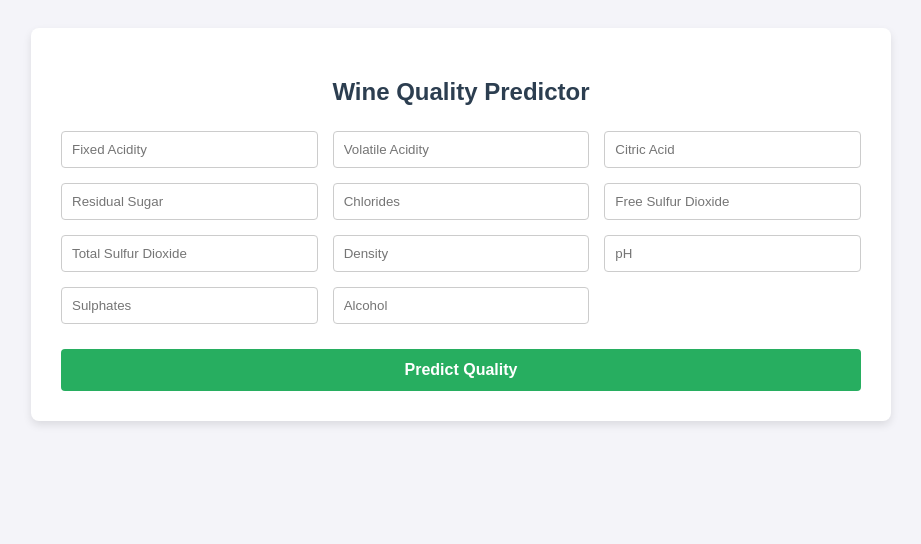
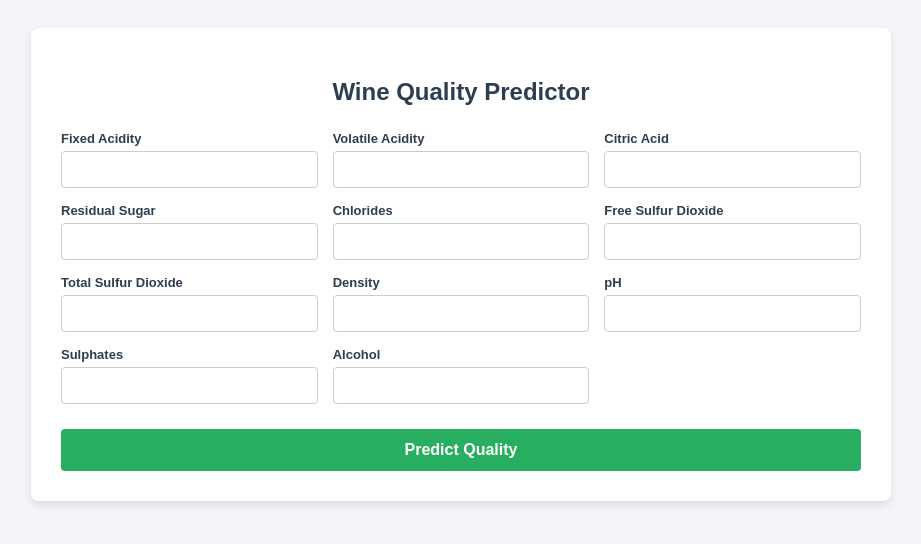
Before and after one commit to Crist96351318/Wine-Quality-Predictor, a Flask app: page / in a window 1280 px wide. Shown: the top 544 px of the page, without its empty margins (179-1100 px from the left). Run offline with Flask 3, Linux system fonts and the light colour scheme; parts of the project's set-up code (start-up, migrations or seed data) failed here and were passed over.

Commit message:
fixing the ui

```diff
--- a/templates/index.html
+++ b/templates/index.html
@@ -28,6 +28,25 @@
             display: grid;
             grid-template-columns: repeat(3, 1fr);
             gap: 15px;
+        }
+
+        .input-group {
+            display: flex;
+            flex-direction: column;
+        }
+
+        .input-group label {
+            font-weight: bold;
+            color: #2c3e50;
+            margin-bottom: 5px;
+            font-size: 13px;
+        }
+
+        .input-group .property-description {
+            font-size: 11px;
+            color: #7f8c8d;
+            margin-bottom: 5px;
+            line-height: 1.3;
         }
 
         input {
@@ -71,17 +90,60 @@
 
         <!-- Added the .form-grid class to your form -->
         <form action="/predict" method="post" class="form-grid">
-            <input type="number" name="fixed_acidity" placeholder="Fixed Acidity" min="0" max="20" step="any" required>
-            <input type="number" name="volatile_acidity" placeholder="Volatile Acidity" min="0" max="20" step="any" required>
-            <input type="number" name="citric_acid" placeholder="Citric Acid" min="0" max="20" step="any" required>
-            <input type="number" name="residual_sugar" placeholder="Residual Sugar" min="0" max="20" step="any" required>
-            <input type="number" name="chlorides" placeholder="Chlorides" min="0" max="20" step="any" required>
-            <input type="number" name="free_sulfur" placeholder="Free Sulfur Dioxide" min="0" max="20" step="any" required>
-            <input type="number" name="total_sulfur" placeholder="Total Sulfur Dioxide" min="0" max="20" step="any" required>
-            <input type="number" name="density" placeholder="Density" min="0" max="20" step="any" required>
-            <input type="number" name="ph" placeholder="pH" min="0" max="20" step="any" required>
-            <input type="number" name="sulphates" placeholder="Sulphates" min="0" max="20" step="any" required>
-            <input type="number" name="alcohol" placeholder="Alcohol" min="0" max="20" step="any" required>
+            <div class="input-group">
+                <label>Fixed Acidity</label>
+                <input type="number" name="fixed_acidity" min="0" max="20" step="any" required>
+            </div>
+
+            <div class="input-group">
+                <label>Volatile Acidity</label>
+                <input type="number" name="volatile_acidity" min="0" max="20" step="any" required>
+            </div>
+
+            <div class="input-group">
+                <label>Citric Acid</label>
+                <input type="number" name="citric_acid" min="0" max="20" step="any" required>
+            </div>
+
+            <div class="input-group">
+                <label>Residual Sugar</label>
+                <input type="number" name="residual_sugar" min="0" max="20" step="any" required>
+            </div>
+
+            <div class="input-group">
+                <label>Chlorides</label>
+                <input type="number" name="chlorides" min="0" max="20" step="any" required>
+            </div>
+
+            <div class="input-group">
+                <label>Free Sulfur Dioxide</label>
+                <input type="number" name="free_sulfur" min="0" max="20" step="any" required>
+            </div>
+
+            <div class="input-group">
+                <label>Total Sulfur Dioxide</label>
+                <input type="number" name="total_sulfur" min="0" max="20" step="any" required>
+            </div>
+
+            <div class="input-group">
+                <label>Density</label>
+                <input type="number" name="density" min="0" max="20" step="any" required>
+            </div>
+
+            <div class="input-group">
+                <label>pH</label>
+                <input type="number" name="ph" min="0" max="20" step="any" required>
+            </div>
+
+            <div class="input-group">
+                <label>Sulphates</label>
+                <input type="number" name="sulphates" min="0" max="20" step="any" required>
+            </div>
+
+            <div class="input-group">
+                <label>Alcohol</label>
+                <input type="number" name="alcohol" min="0" max="20" step="any" required>
+            </div>
 
             <button type="submit">Predict Quality</button>
         </form>
```
Also changed, not shown: 1 other file.
